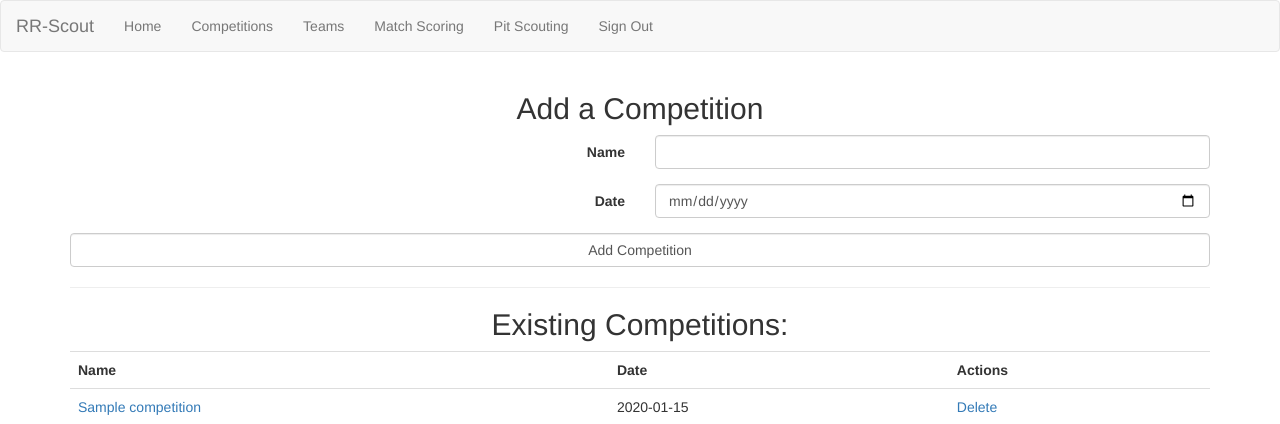
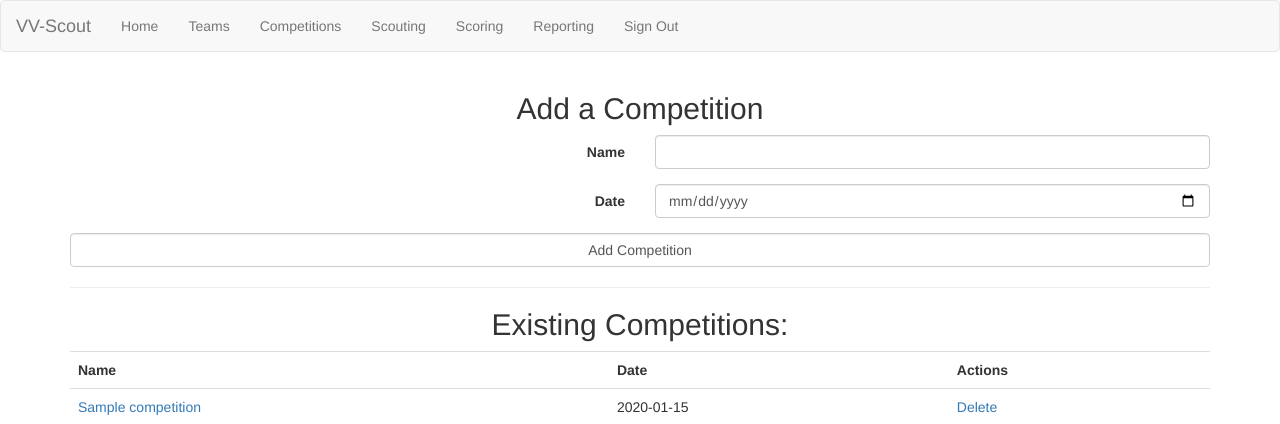
Before and after one commit to jasonrahm/vvapp, a Flask app: page /competitions in a window 1280 px wide. Shown: the top 424 px of the page. Run offline with Flask 2, Linux system fonts and the light colour scheme; a user stored in the database is signed in; tables that the repository leaves empty hold one stand-in row (values such as "Sample post"); some libraries are stand-ins or nearby versions.

Commit message:
Menu Fixed - Added Reporting - Updated Title

```diff
--- a/app/templates/base.html
+++ b/app/templates/base.html
@@ -2,7 +2,7 @@
 <html lang="en">
 <head>
     <meta charset="UTF-8">
-    <title>vvapp</title>
+    <title>Velocity Vortex Scouting</title>
     <link rel="stylesheet" href="{{  url_for('static', filename='css/bootstrap.min.css') }}" media="screen">
     <link rel="stylesheet" href="{{ url_for('static', filename='css/main.css') }}">
     <script src="{{  url_for('static', filename='js/jquery-3.1.1.min.js') }}"></script>
@@ -15,16 +15,17 @@
     <nav class="navbar navbar-default">
         <div class="container-fluid">
             <div class=navbar-header">
-                <a class="navbar-brand">RR-Scout</a>
+                <a class="navbar-brand">VV-Scout</a>
             </div>
             <div>
                 <ul class="nav navbar-nav">
                     <li><a href="{{ url_for('index') }}">Home</a></li>
                     {% if g.user.is_authenticated %}
+                    <li><a href="{{ url_for('teams') }}">Teams</a></li>
                     <li><a href="{{ url_for('competitions') }}">Competitions</a></li>
-                    <li><a href="{{ url_for('teams') }}">Teams</a></li>
-                    <li><a href="{{ url_for('match_scoring') }}">Match Scoring</a></li>
-                    <li><a href="{{ url_for('pit_scouting') }}">Pit Scouting</a></li>
+                    <li><a href="{{ url_for('pit_scouting') }}">Scouting</a></li>
+                    <li><a href="{{ url_for('match_scoring') }}">Scoring</a></li>
+                    <li><a href="{{ url_for('pit_reporting') }}">Reporting</a></li>
                     <li><a href="{{ url_for('logout', next=request.path) }}">Sign Out</a></li>
                     {% else %}
                     <li><a href="{{ url_for('login', next=request.path) }}">Sign In</a></li>
```
